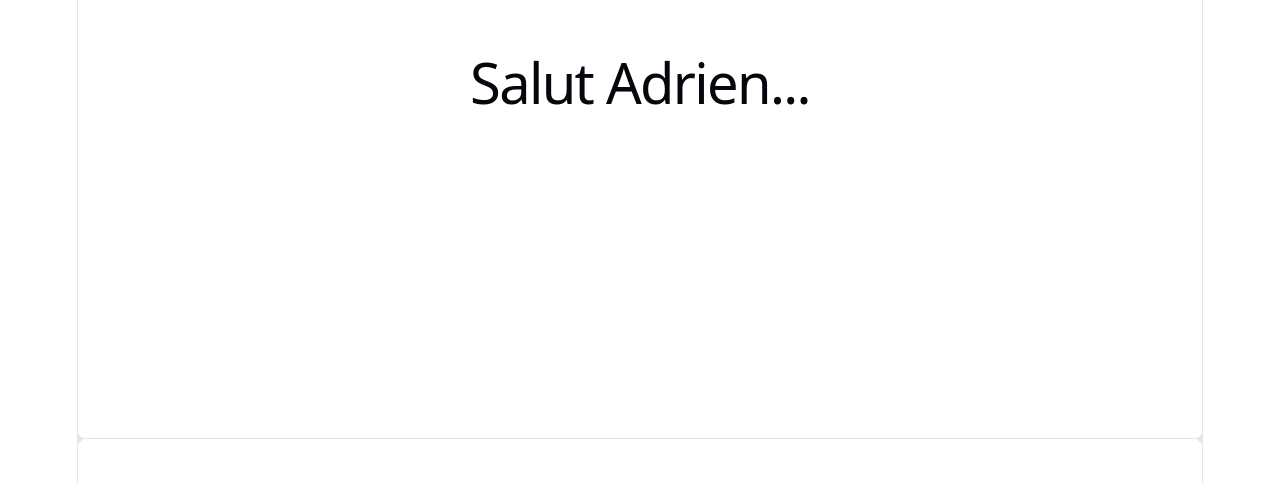
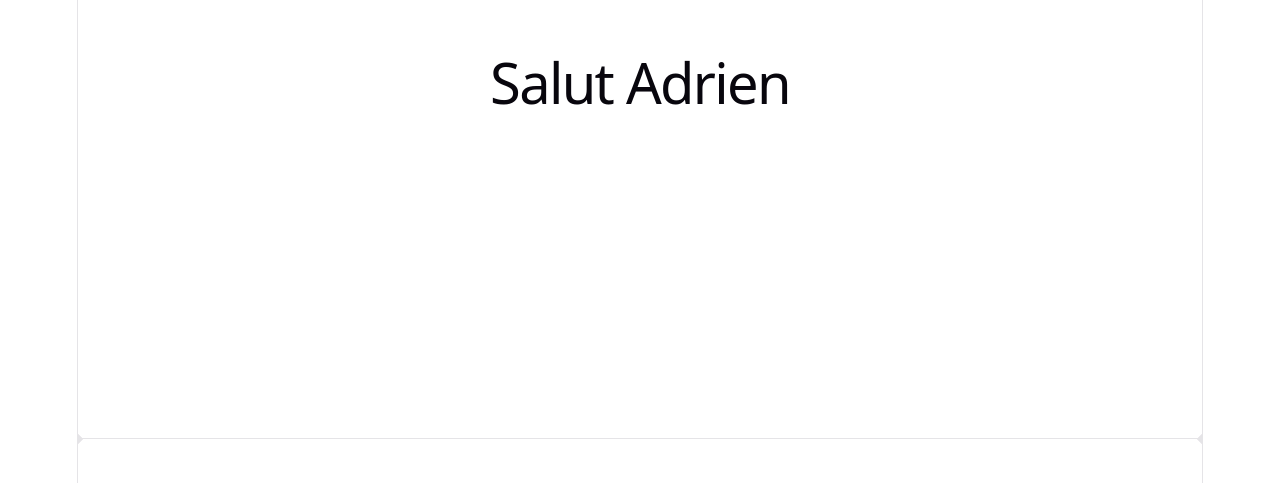
Before and after one commit to simaokane/crazee-burger, a React (Vite) app: page / in a window 1280 px wide. Shown: the part 273-756 px from the top of the page. Built offline with nearby package versions, Linux system fonts and the light colour scheme.

Commit message:
🏷️ App.js>Add my firstname

```diff
--- a/src/App.jsx
+++ b/src/App.jsx
@@ -5,7 +5,7 @@ function App() {
     <>
       <section id="center">
         <div>
-          <h1>Salut Adrien...</h1>
+          <h1>Salut Adrien</h1>
         </div>
       </section>
 
```
Also changed, not shown: 1 other file (tests, documents, lock files or other folders).
